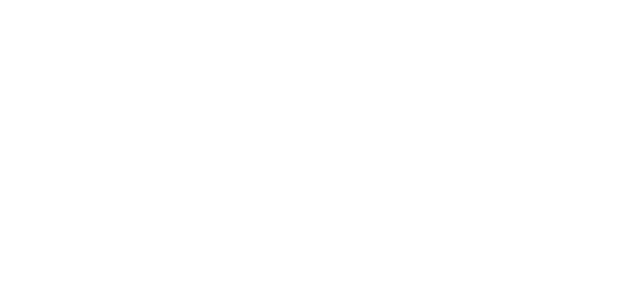
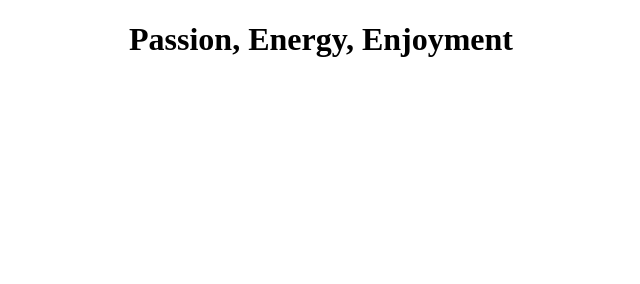
Before and after one commit to kitty7756/kitty7756.github.io, a plain HTML site: page index.html in a window 1280 px wide. Shown: the whole page, without its empty margins (327-967 px from the left). Drawn offline with Linux system fonts and the light colour scheme.

Commit message:
Update style.css

```diff
--- a/style.css
+++ b/style.css
@@ -5,11 +5,6 @@ height: 100%;
 width: 100%;
 }
 
-h1 {
-  font-family: 'Trebuchet MS', 'Helvetica';
-  color: White;
-  font-size: 56px;
-}
 
 #name {
 font-size: 80px;
```
